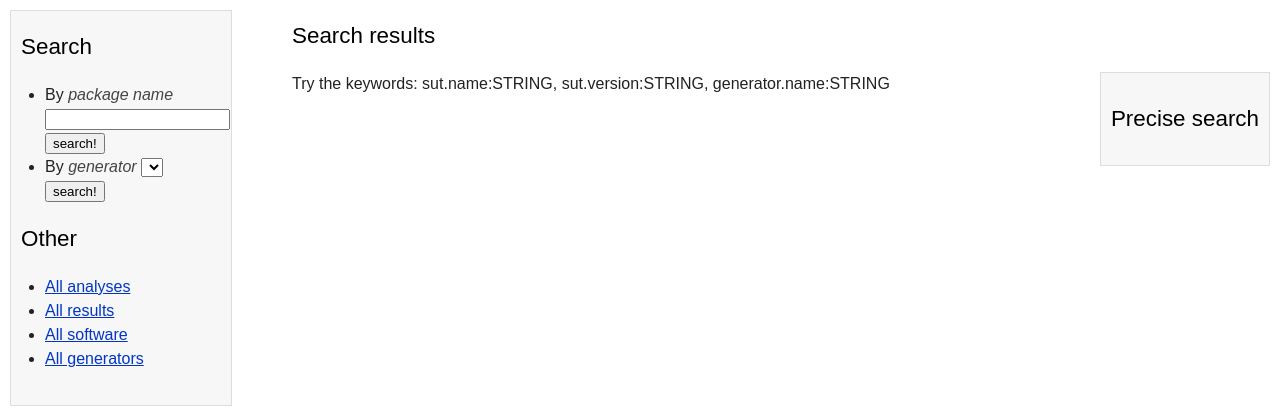
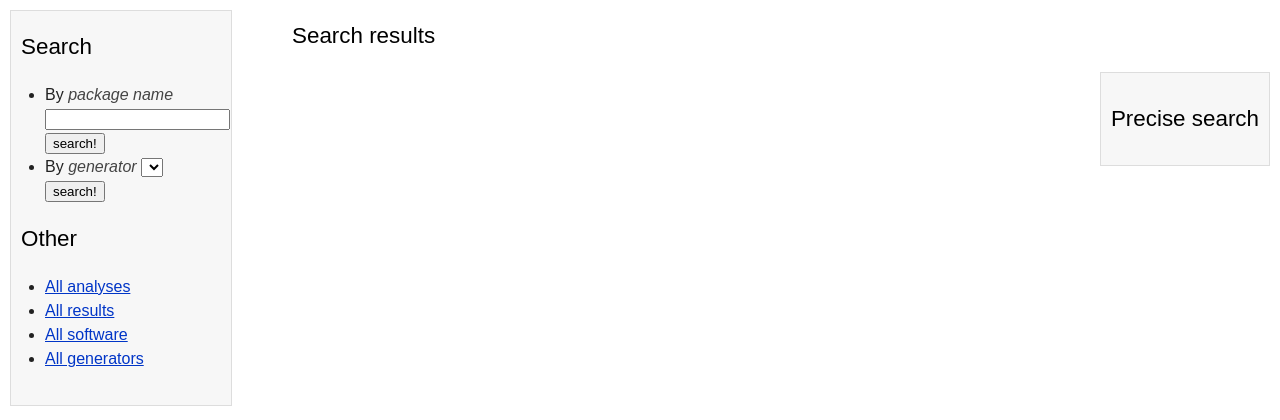
Before and after one commit to Debian/firewoes, a Flask app: template web/flask/app/firewose/templates/search.html in a window 1280 px wide. Shown: the part 82-502 px from the top of the page. Run offline with Flask 2, Linux system fonts and the light colour scheme; the template is opened without the code that fills it, so the values that code supplies are empty.

Commit message:
remove: message for keywords advices in search results

```diff
--- a/web/flask/app/firewose/templates/search.html
+++ b/web/flask/app/firewose/templates/search.html
@@ -48,11 +48,6 @@
   </li>
   {% endfor %}
   </ul>
-{% else %}
-<p>Try the keywords: sut.name:STRING, sut.version:STRING,
-  generator.name:STRING
-</p>
-
 {% endif %}
 
 {% endblock %}
```
